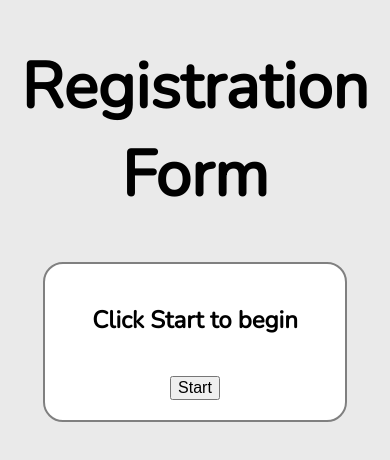
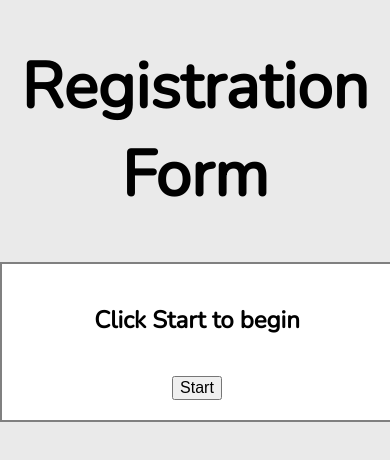
Before and after one commit to dannyh87/InTouchReg, a React (Create React App) app: page / in a window 390 px wide. Shown: the top 460 px of the page. Built offline with nearby package versions, Linux system fonts and the light colour scheme.

Commit message:
responsive container update

```diff
--- a/src/index.css
+++ b/src/index.css
@@ -60,11 +60,13 @@ button{
     font-size: 2em;
   }
 
+  body{margin:0}
+
   .container{
     font-size: 1em;
     margin: auto;
-  width: 80%;
+    width: 100%;
     height: auto;
+    border-radius: 0px;
   }
-
 }
```
Lines whose indentation alone changed are shown as unchanged.
